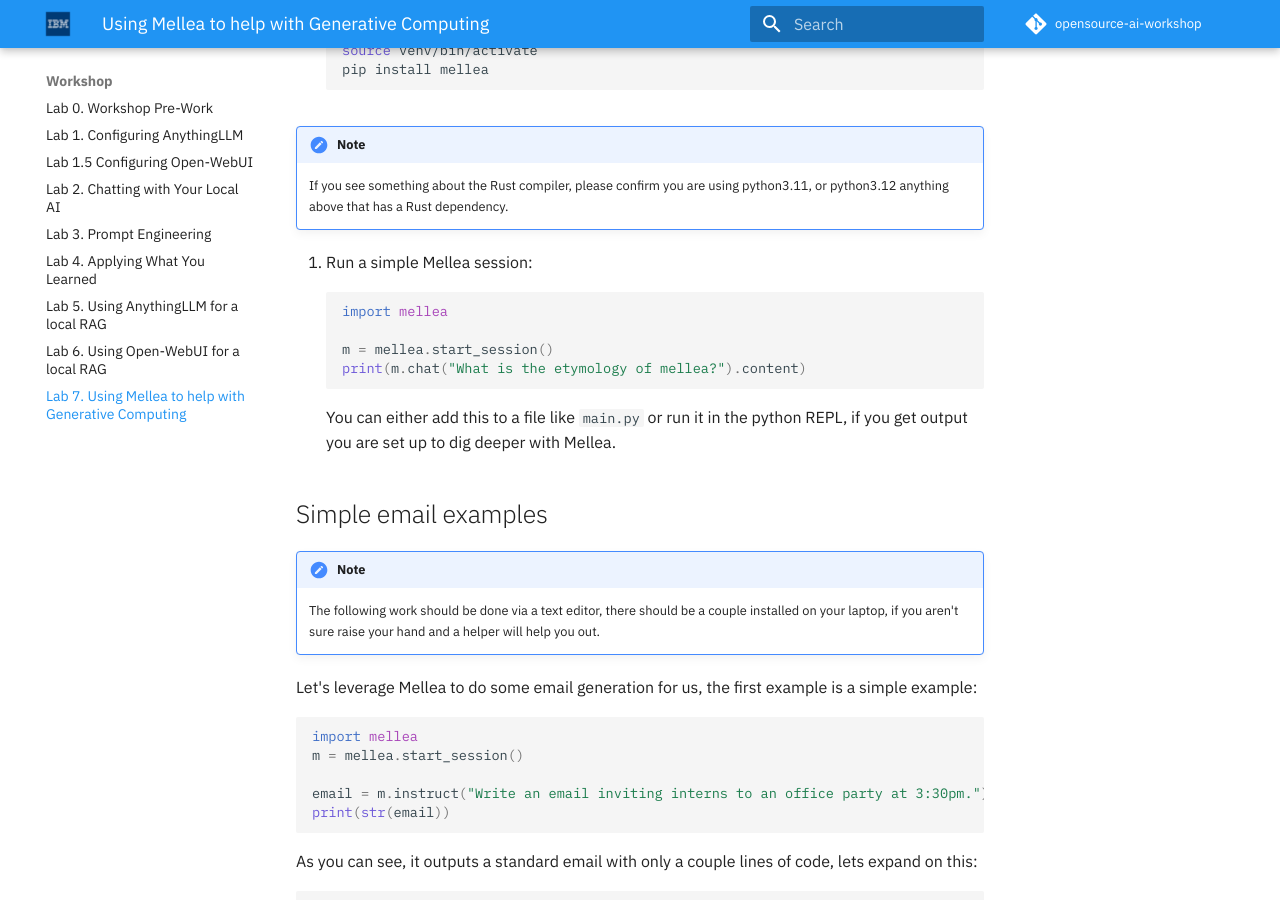
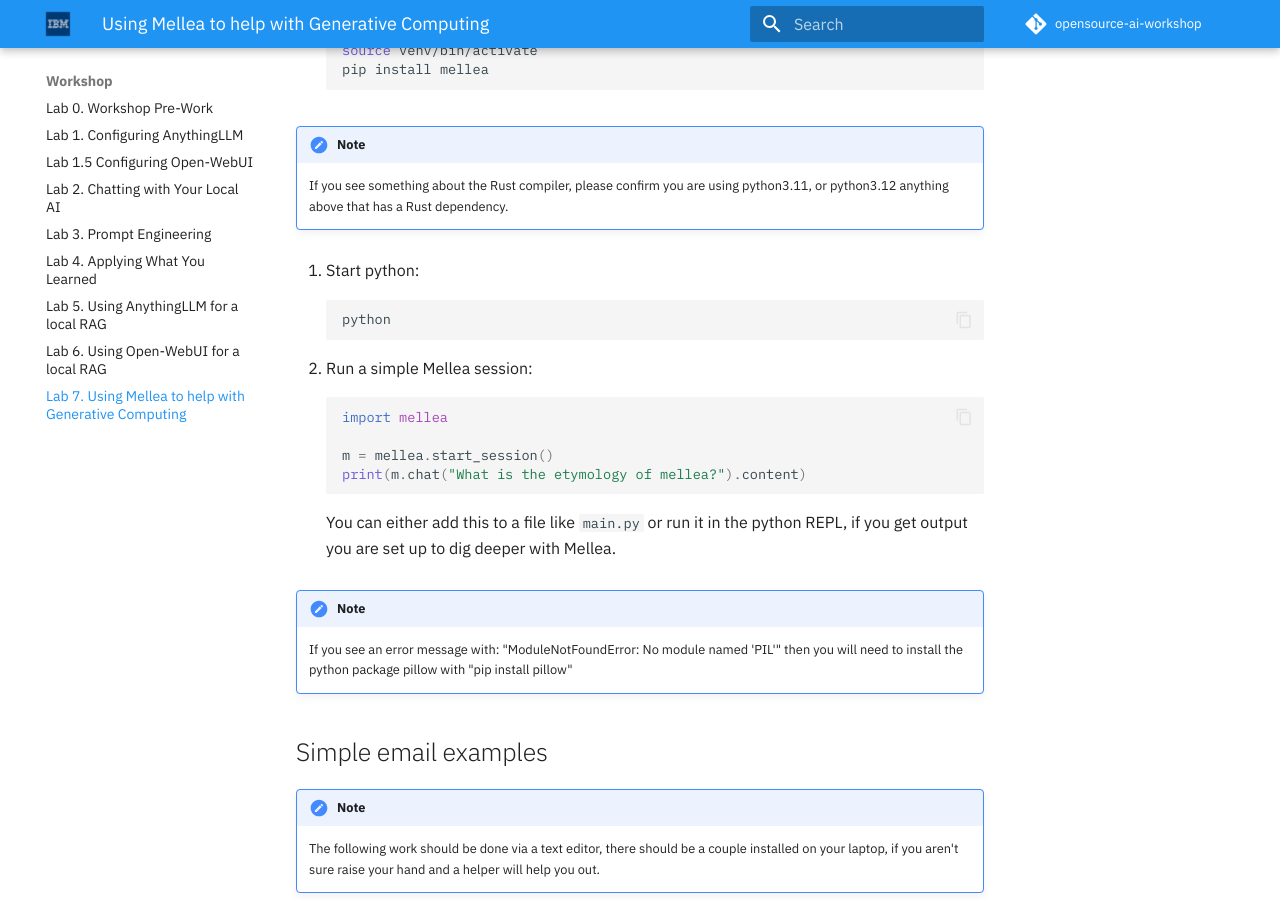
Before and after one commit to IBM/opensource-ai-workshop, an MkDocs documentation site: the page built from docs/lab-7/README.md, in a window 1280 px wide and 900 px high, scrolled down 1484 px. Built offline with MkDocs 1.6.1 and Material for MkDocs 9.7.7, drawn with Linux system fonts in a browser that asks for light colours; comment, search, counter and statistics services are not loaded; some of the changed text lies outside the part shown.

Commit message:
Adding copy, footer, lab7 items
Signed-off-by: James Busche <jbusche@us.ibm.com>

````diff
--- a/docs/lab-7/README.md
+++ b/docs/lab-7/README.md
@@ -55,7 +55,7 @@
 
 ## Let's setup Mellea to work locally
 
-1. Open up a terminal, and run the following commands:
+1.  Open up a terminal, and run the following commands:
 ```bash
 python3.11 -m venv venv
 source venv/bin/activate
@@ -65,7 +65,12 @@
 !!! note
     If you see something about the Rust compiler, please confirm you are using python3.11, or python3.12 anything above that has a Rust dependency.
 
-2. Run a simple Mellea session:
+1.  Start python:
+```bash
+python
+```
+
+1.  Run a simple Mellea session:
 ```python
 import mellea
 
@@ -75,12 +80,15 @@
 You can either add this to a file like `main.py` or run it in the python REPL, if you get output
 you are set up to dig deeper with Mellea.
 
+!!! note
+    If you see an error message with: "ModuleNotFoundError: No module named 'PIL'" then you will need to install the python package pillow with "pip install pillow"
+
 ## Simple email examples
 
 !!! note
     The following work should be done via a text editor, there should be a couple installed on your laptop, if you aren't sure raise your hand and a helper will help you out.
 
-Let's leverage Mellea to do some email generation for us, the first example is a simple example:
+1.  Let's leverage Mellea to do some email generation for us, the first example is a simple example:
 ```python
 import mellea
 m = mellea.start_session()
--- a/mkdocs.yml
+++ b/mkdocs.yml
@@ -26,7 +26,7 @@
 ## DO NOT CHANGE BELOW THIS LINE
 
 # Copyright
-copyright: Copyright &copy; 2024- IBM Research
+copyright: Copyright &copy; 2025- IBM Research
 
 # Theme
 theme:
@@ -40,7 +40,10 @@
   favicon: images/favicon.ico
   features:
     - navigation.tabs
+    - navigation.footer
     #- navigation.instant
+    - content.code.copy
+    - content.tabs.link
   palette:
     scheme: default
     primary: blue
````
Also changed, not shown: other parts of docs/lab-7/README.md (+5 -4 lines), docs/README.md (+1 -0 lines).
